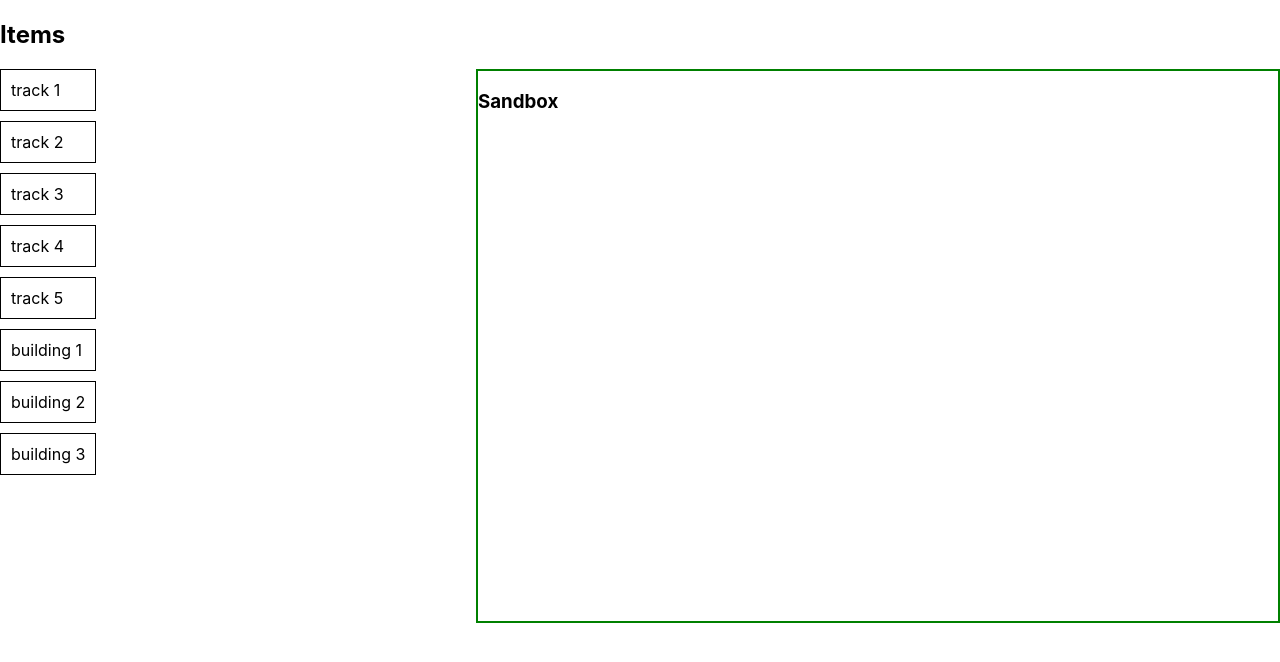
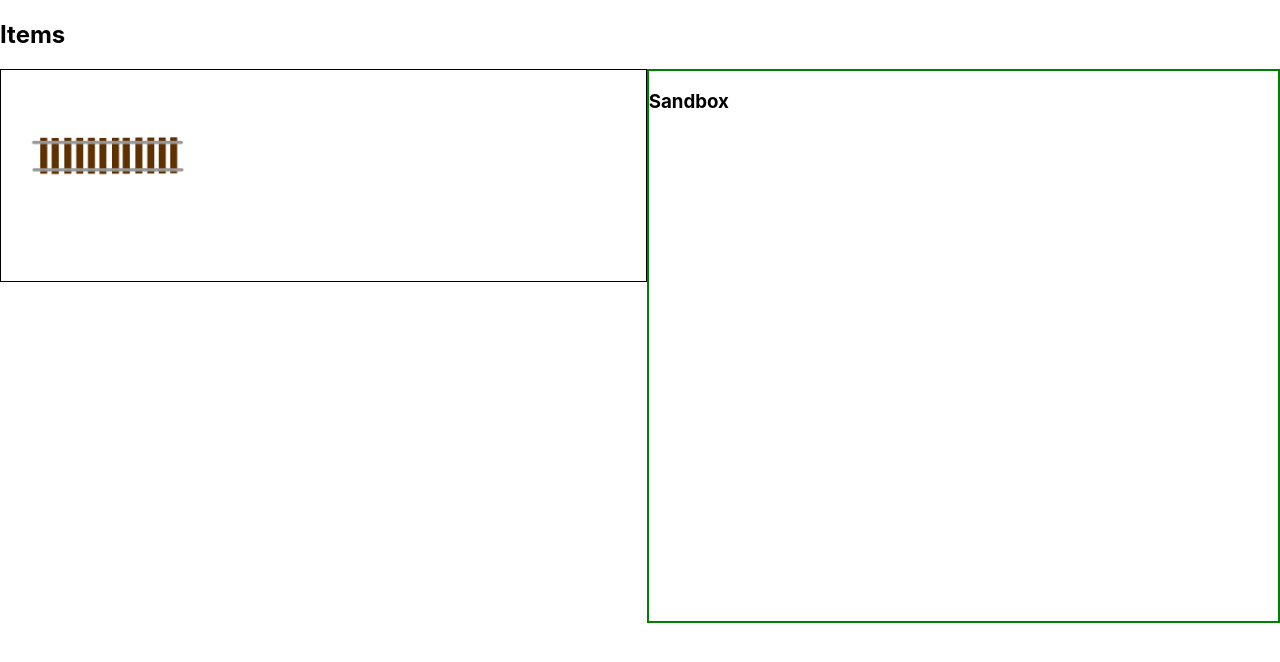
Before and after one commit to Dynamo700/railway_builder, a React (Create React App) app: page / in a window 1280 px wide. Shown: the top 662 px of the page. Built offline with nearby package versions, Linux system fonts and the light colour scheme.

Commit message:
Test image implemented.

```diff
--- a/src/App.js
+++ b/src/App.js
@@ -2,19 +2,15 @@ import './App.css';
 import { useState } from "react";
 import { motion } from "framer-motion";
 
-const InitialItems = {
-  'track 1': {x: 0, y: 0},
-  'track 2': {x: 0, y: 0},
-  'track 3': {x: 0, y: 0},
-  'track 4': {x: 0, y: 0},
-  'track 5': {x: 0, y: 0},
-  'building 1': {x: 0, y: 0},
-  'building 2': {x: 0, y: 0},
-  'building 3': {x: 0, y: 0},
+const PngComponents = {
+  'track 1': <img src="/images/Track_1.PNG" alt="track 1" height="30%" width="30%" />,
+
 };
 
+const InitialItems = {
+  'track 1': {x: 0, y: 0, inSandbox: false}, // Ensure `inSandbox` is part of initial state
 
-
+};
 
 export default function App() {
   const [positions, setPositions] = useState(InitialItems);
@@ -25,7 +21,6 @@ const InitialItems = {
     const {x, y} = info.point;
     // Update the position for the dragged item
 
-      // Check if the item was dropped inside of the sandbox area
     if (x > left && x < right && y > top && y < bottom) {
       setPositions((prev) => ({
         ...prev,
@@ -53,7 +48,7 @@ const InitialItems = {
                     border: '1px solid black',
                   }}
                 >
-                    {id}
+                  {PngComponents[id] || id}
                 </motion.div>
               );
             } else return null;
@@ -85,7 +80,7 @@ const InitialItems = {
                     border: '1px solid black',
                   }}
                 >
-                    {id}
+                  {PngComponents[id] || id}
                 </motion.div>
               );
             } else return null;
```
Lines whose indentation alone changed are shown as unchanged.
